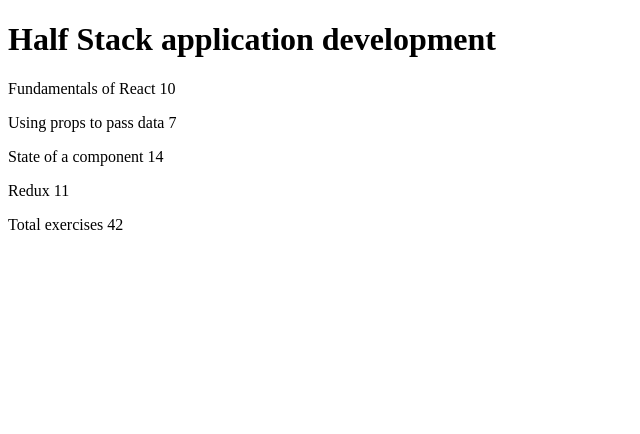
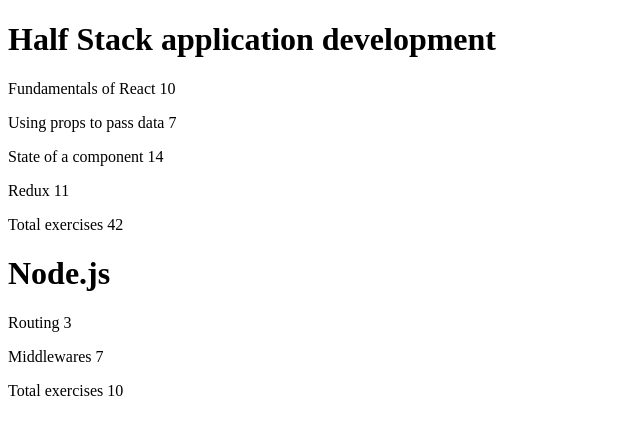
Before and after one commit to Juzoth/Test_Kurs, a React (Vite) app in the folder PART_2/course_information/: page / in a window 1280 px wide. Shown: the top 434 px of the page, without its empty margins (0-640 px from the left). Built offline with nearby package versions, Linux system fonts and the light colour scheme.

Commit message:
Skonczono exercise 2.4 Part 2 course information

```diff
--- a/PART_2/course_information/src/App.jsx
+++ b/PART_2/course_information/src/App.jsx
@@ -32,33 +32,34 @@
 };
 
 const App = () => {
-  const course = {
+  const courses = [
+    {
       name: 'Half Stack application development',
+      id: 1,
       parts: [
-      {
-        id: 1,
-        name: 'Fundamentals of React',
-        exercises: 10,
+        { name: 'Fundamentals of React', exercises: 10, id: 1 },
+        { name: 'Using props to pass data', exercises: 7, id: 2 },
+        { name: 'State of a component', exercises: 14, id: 3 },
+        { name: 'Redux', exercises: 11, id: 4 },
+      ],
     },
     {
+      name: 'Node.js',
       id: 2,
-        name: 'Using props to pass data',
-        exercises: 7,
+      parts: [
+        { name: 'Routing', exercises: 3, id: 1 },
+        { name: 'Middlewares', exercises: 7, id: 2 },
+      ],
     },
-      {
-        id: 3,
-        name: 'State of a component',
-        exercises: 14,
-      },
-      {
-        id: 4,
-        name: 'Redux',
-        exercises: 11,
-      },
-    ],
-  };
+  ];
 
-  return <Course course={course} />;
+  return (
+    <div>
+      {courses.map(course => (
+        <Course key={course.id} course={course} />
+      ))}
+    </div>
+  );
 };
 
 export default App;
```
Lines whose indentation alone changed are shown as unchanged.
